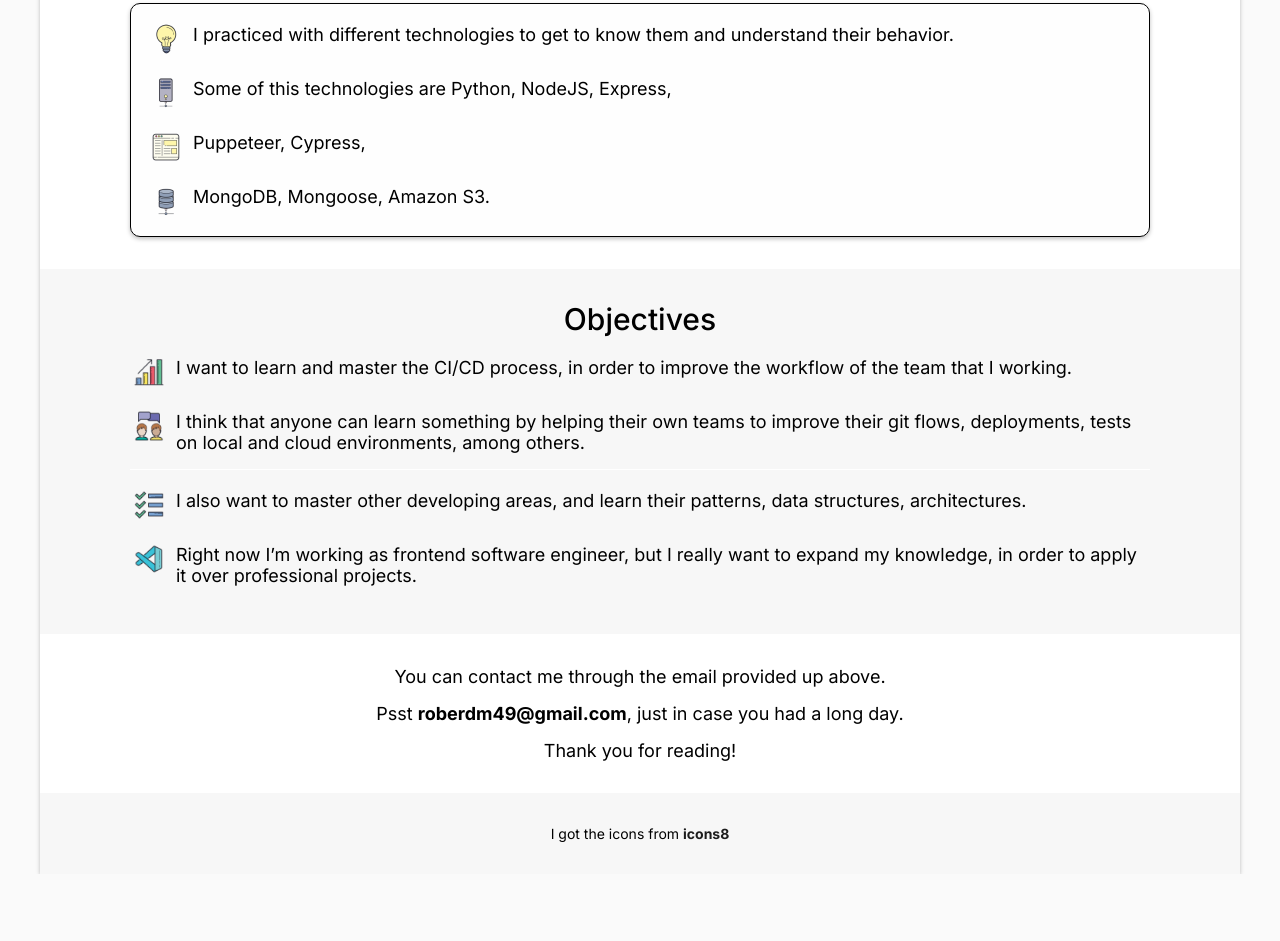
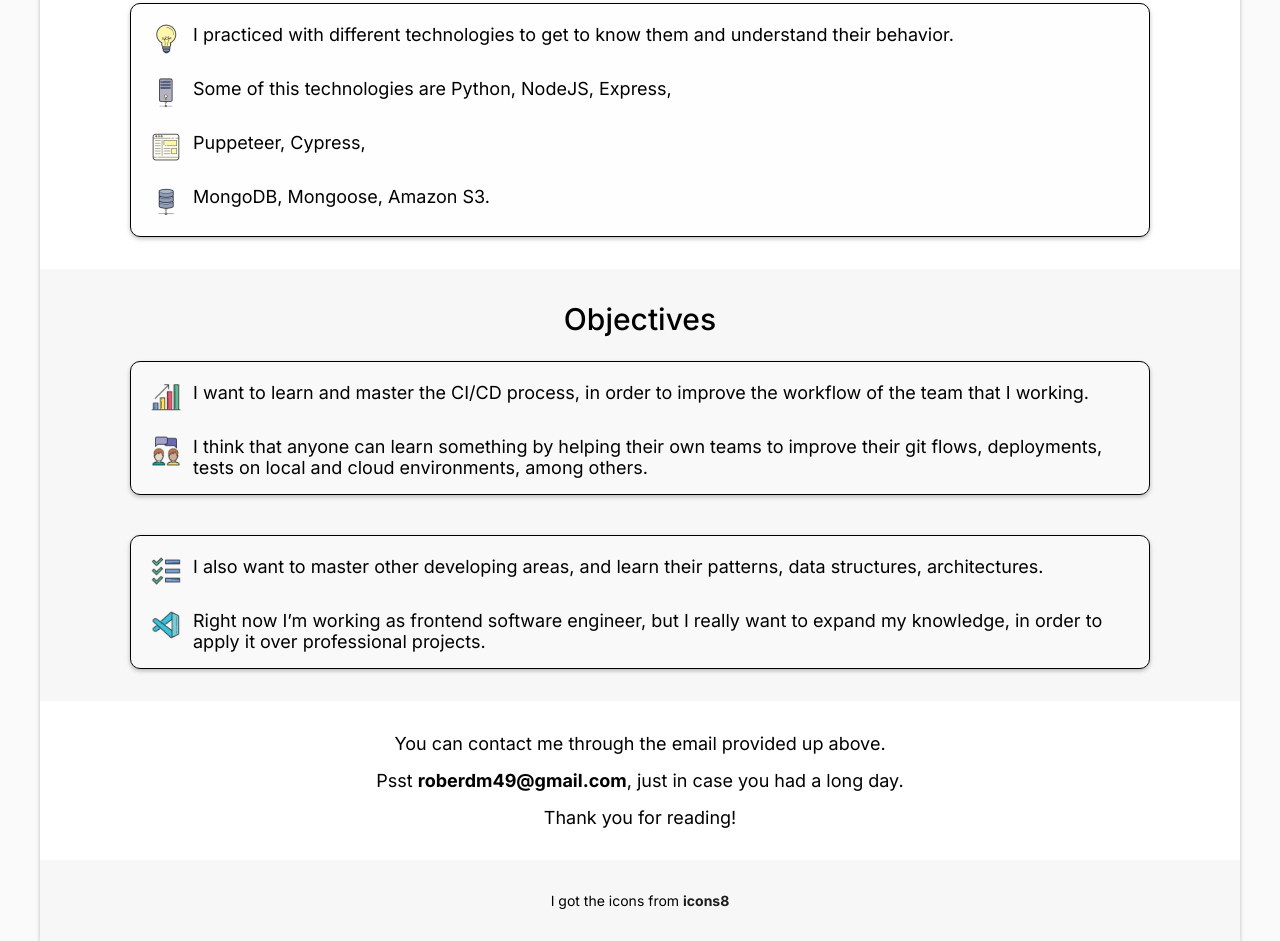
Before and after one commit to rdmarcos49/portfolio, an Astro site: page / in a window 1280 px wide. Shown: the part 2144-3085 px from the top of the page. Before the commit the page ends 3018 px from the top, so only its background shows below. Built offline with nearby package versions, Linux system fonts and the light colour scheme; Astro itself is replaced by a stand-in of ours.

Commit message:
objectives wrapped

```diff
--- a/src/containers/Objectives/index.scss
+++ b/src/containers/Objectives/index.scss
@@ -1,3 +1,5 @@
+@import '../../global/constants.styles.scss';
+
 .objectives {
   display: flex;
   flex-direction: column;
@@ -12,6 +14,10 @@
     display: flex;
     flex-direction: column;
 
+    @media screen and (min-width: $screen-lg) {
+      gap: 16px;
+    }
+
     &__group {
       display: flex;
       flex-direction: column;
@@ -19,8 +25,21 @@
       padding-bottom: 16px;
       padding-top: 16px;
 
+      @media screen and (min-width: $screen-lg) {
+        background-color: #FFFFFF33;
+        border: 1px solid #000;
+        border-radius: 10px;
+        box-shadow: 0px 2px 4px rgba(0, 0, 0, 0.25);
+        margin-top: 24px;
+        padding: 16px;
+      }
+
       &:not(:first-child) {
         border-top: 1px solid #FFF;
+
+        @media screen and (min-width: $screen-lg) {
+          border-top: 1px solid #000;
+        }
       }
 
       &__row {
```
